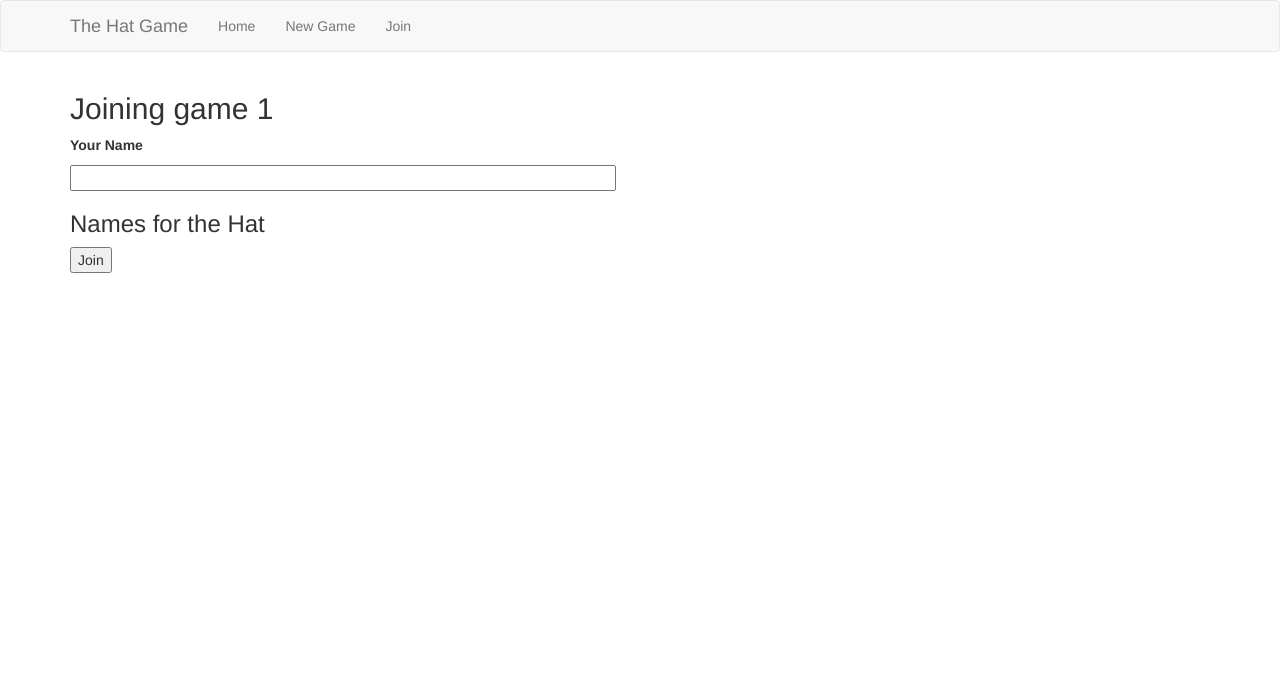
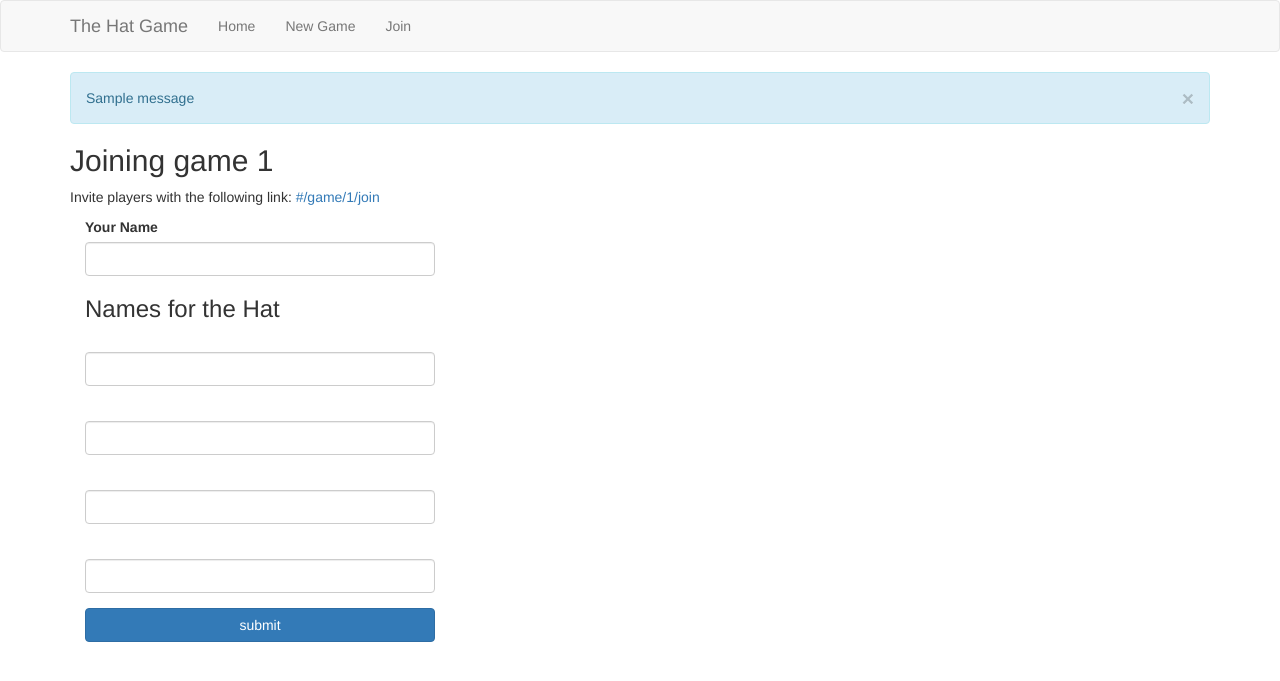
Before and after one commit to james-jra/the-hat-game, a Flask app: template hat_game/templates/game_join_form.html in a window 1280 px wide. Shown: the top 681 px of the page. Run offline with Flask 2, Linux system fonts and the light colour scheme; the template is opened without the code that fills it: values that come from a table or form of the project are taken from there, most other values are stand-ins (such as "Sample title", 1, 10 or a date in 2020); one stand-in notice (Sample message) is shown; some libraries are stand-ins or nearby versions.

Commit message:
add form for submitting hat picks

```diff
--- a/hat_game/forms.py
+++ b/hat_game/forms.py
@@ -1,5 +1,5 @@
 from flask_wtf import FlaskForm
-from wtforms import StringField, SubmitField, FieldList
+from wtforms import StringField, SubmitField
 from wtforms.validators import DataRequired, Length, Regexp
 
 
@@ -8,15 +8,20 @@ class GameJoinForm(FlaskForm):
         "Your Name",
         validators=[Length(0, 64), Regexp(r"[A-Za-z0-9 \-]"), DataRequired()],
     )
-    names = FieldList(
-        StringField(
-            validators=[
-                Length(0, 256),
-                Regexp(r"[A-Za-z0-9 \,\.\-\(\)]"),
-                DataRequired(),
-            ],
-            min_entries=4,
-            max_entries=4,
-        )
+    names_0 = StringField(
+        "",
+        validators=[Length(0, 256), Regexp(r"[A-Za-z0-9 \,\.\-\(\)]"), DataRequired()],
+    )
+    names_1 = StringField(
+        "",
+        validators=[Length(0, 256), Regexp(r"[A-Za-z0-9 \,\.\-\(\)]"), DataRequired()],
+    )
+    names_2 = StringField(
+        "",
+        validators=[Length(0, 256), Regexp(r"[A-Za-z0-9 \,\.\-\(\)]"), DataRequired()],
+    )
+    names_3 = StringField(
+        "",
+        validators=[Length(0, 256), Regexp(r"[A-Za-z0-9 \,\.\-\(\)]"), DataRequired()],
     )
     submit = SubmitField("Join")
--- a/hat_game/routes.py
+++ b/hat_game/routes.py
@@ -1,29 +1,15 @@
-from flask import render_template, url_for, make_response
+from flask import render_template, url_for, make_response, redirect, flash, request
 from hat_game import app, id_generator
 from hat_game.forms import GameJoinForm
 
 
 @app.route("/")
-@app.route("/index")
+@app.route("/index", strict_slashes=False)
 def index():
     return render_template("index.html", title="Home")
 
 
-@app.route("/game/<string:game_id>", methods=["POST", "GET"])
-def game_page(game_id):
-    form = GameJoinForm()
-    # if form.validate_on_submit():
-    #     # flash('Login requested for user {}, remember_me={}'.format(form.username.data, form.remember_me.data))
-    #     return redirect('/index')
-    return render_template(
-        "game_join_form.html", title="Join {game_id}", game_id=game_id, form=form
-    )
-    # return render_template(
-    #     "game.html", title="Game {}".format(game_id), game_id=game_id
-    # )
-
-
-@app.route("/games", methods=["POST"])
+@app.route("/games", methods=["POST"], strict_slashes=False)
 def create_game():
     game_id = id_generator.get_id()
     # Check it doesn't conflict with existing game.
@@ -31,3 +17,34 @@ def create_game():
     resp = make_response("", 201)
     resp.headers["Location"] = game_url
     return resp
+
+
+@app.route("/game/<string:game_id>", methods=["POST", "GET"], strict_slashes=False)
+def game_page(game_id):
+    # TODO validate game_id.
+    # TODO check for user session and redirect if not already playing.
+    return render_template(
+        "game.html",
+        title="Game {game_id}",
+        game_id=game_id,
+        url_root=request.url_root[:-1],
+    )
+
+
+@app.route("/game/<string:game_id>/join", methods=["POST", "GET"], strict_slashes=False)
+def join_game(game_id):
+    # TODO validate game_id.
+    # TODO check for user session and redirect if already playing.
+    form = GameJoinForm()
+    if form.validate_on_submit():
+        flash("User {} joined game {}".format(form.username.data, game_id))
+        # TODO write user picks into DB.
+        return redirect("/game/{}".format(game_id))
+
+    return render_template(
+        "game_join_form.html",
+        title="Join {game_id}",
+        game_id=game_id,
+        url_root=request.url_root[:-1],
+        form=form,
+    )
--- a/hat_game/templates/base.html
+++ b/hat_game/templates/base.html
@@ -25,6 +25,18 @@
 
 {% block content %}
     <div class="container">
+        {% with messages = get_flashed_messages() %}
+        {% if messages %}
+            {% for message in messages %}
+            <div class="alert alert-info" role="alert">{{ message }}
+              <button type="button" class="close" data-dismiss="alert" aria-label="Close">
+                <span aria-hidden="true">&times;</span>
+              </button>
+            </div>
+            {% endfor %}
+        {% endif %}
+        {% endwith %}
+
         {# application content needs to be provided in the app_content block #}
         {% block app_content %}{% endblock %}
     </div>
--- a/hat_game/templates/game_join_form.html
+++ b/hat_game/templates/game_join_form.html
@@ -1,19 +1,24 @@
 {% extends "base.html" %}
+{% import 'bootstrap/wtf.html' as wtf %}
 
 {% block app_content %}
     <h2>Joining game {{ game_id }}</h2>
-    <form action="" method="post" novalidate>
-        {{ form.hidden_tag() }}
-        <label>{{ form.username.label }}</label></br>
-        {{ form.username(size=64) }}
-        <div data-toggle="fieldset" id="names-fieldset">
-          <h3>Names for the Hat</h3>
-          {% for entry in form.names %}
-          <p>
-          {{ entry() }}
-          </p>
-          {% endfor %}
-        </div>
-        <p>{{ form.submit() }}</p>
+    <p>
+    Invite players with the following link:
+    <a href="{{ url_for('join_game', game_id=game_id) }}">
+      {{ url_root }}{{ url_for('join_game', game_id=game_id) }}
+    </a>
+    </p>
+    <form action="" method="post" class="form" role="form">
+      <div class="col-md-4">
+        {{ form.csrf_token() }}
+        {{ wtf.form_field(form.username, class='form-control') }}
+        <h3>Names for the Hat</h3>
+        <p>{{ wtf.form_field(form.names_0, class='form-control') }}</p>
+        <p>{{ wtf.form_field(form.names_1, class='form-control') }}</p>
+        <p>{{ wtf.form_field(form.names_2, class='form-control') }}</p>
+        <p>{{ wtf.form_field(form.names_3, class='form-control') }}</p>
+        <p><input type=submit class='btn btn-primary btn-block', value='submit'></p>
+      </div>
     </form>
 {% endblock %}
--- a/pyproject.toml
+++ b/pyproject.toml
@@ -8,6 +8,8 @@ authors = ["James Andrew <james.andrew@metaswitch.com>"]
 python = "^3.6"
 flask = "1"
 flask-bootstrap = "^3.3.7"
+flask-sqlalchemy = "^2.4.1"
+flask-wtf = "^0.14.3"
 
 [tool.poetry.dev-dependencies]
 pytest = "^5.2"
```
Also changed, not shown: hat_game/templates/game.html (+7 -1 lines), 1 other file.
